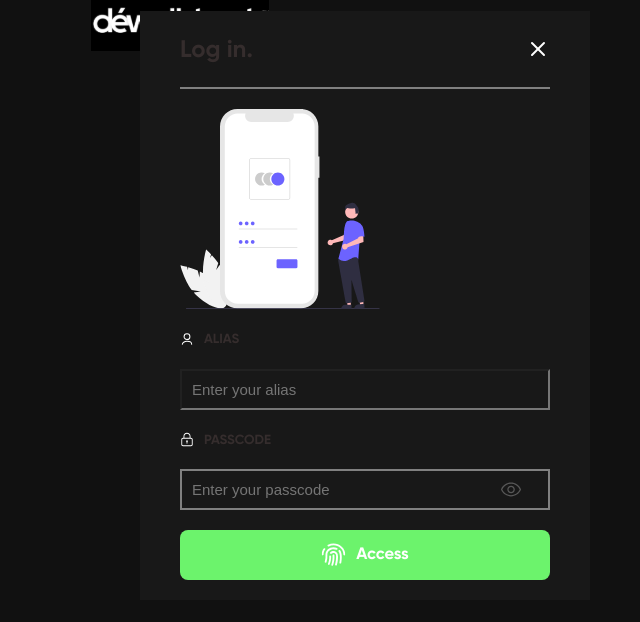
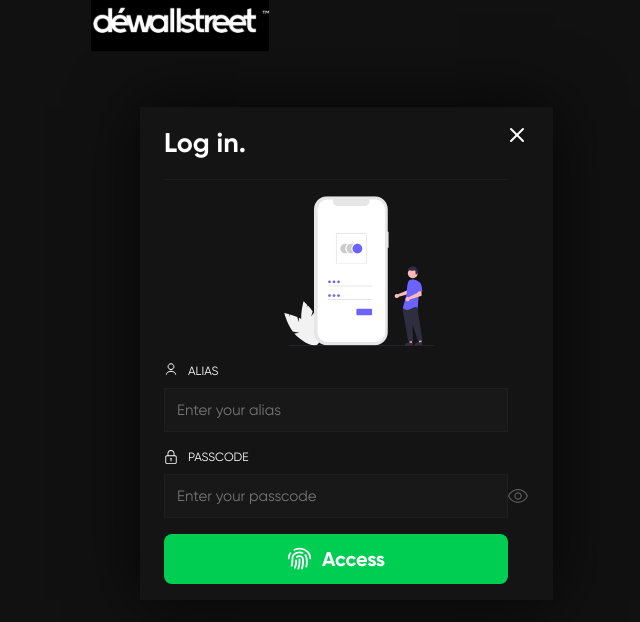
Before and after one commit to chieftain-defutura/Dewallstreet-Timesheet, a React (Vite) app: page / in a window 1280 px wide. Shown: the top 622 px of the page, without its empty margins (460-1100 px from the left). Built offline with nearby package versions, Linux system fonts and the light colour scheme.

Commit message:
push loginpage

```diff
--- a/src/components/Login_page/login_page.css
+++ b/src/components/Login_page/login_page.css
@@ -2,26 +2,33 @@
   position: absolute;
   left: 600px;
   bottom: 200px;
-  color: rgb(53, 45, 45);
-  font-family: "Gilroy-Bold";
-  background-color: rgb(24, 24, 24);
+  color: var(--canvas, #fff);
+  font-family: "Gilroy-bold";
+  background-color: #141414;
+  box-shadow: 0px 0px 64px 0px rgba(0, 0, 0, 0.8);
   border-bottom: 1.1em;
-  width: 450px;
-  padding: 20px 40px;
+  padding: 16px 24px;
   display: flex;
   flex-direction: column;
   align-content: space-between;
-  gap: 20px;
+  gap: 16px;
   align-content: center;
   justify-content: center;
+  text-shadow: 10.804594993591309px 10.804594993591309px 324.1378479003906px 0px
+    rgba(183, 183, 183, 0.5);
+  font-size: 18px;
 }
 .emptyline {
-  border-bottom: 2px solid grey;
+  width: 344px;
+  height: 1px;
+  background-color: #1e1e1e;
 }
 .login_main {
   display: flex;
   flex-direction: row;
-  justify-content: space-between;
+  justify-content: center;
+  align-items: flex-start;
+  gap: 259px;
 }
 .user_name,
 .user_password {
@@ -29,35 +36,59 @@
   flex-direction: row;
   gap: 10px;
 }
-.Login_page > input {
+.Login_page input {
   padding: 10px;
   outline: none;
-  color: grey;
+  color: var(--labler-tight, #575757);
   background-color: rgb(24, 24, 24);
   font-size: 15px;
+  font-family: "Gilroy-regular";
+  border: 1px solid var(--line, #1e1e1e);
+}
+.username_section > input,
+.passcode > input {
+  display: flex;
+  width: 344px;
+  padding: 12px;
+  align-items: center;
+}
+.passcode {
+  display: flex;
+  flex-direction: row;
+  position: relative;
 }
 .Login_page > button {
-  background-color: rgb(108, 243, 108);
-  color: white;
-  font-size: 20px;
+  background-color: var(--green, #00ce53);
+  font-family: "Gilroy-bold";
+  align-items: center;
+  justify-content: center;
+  width: 344px;
+  padding: 12px 0;
+  gap: 8px;
+  display: flex;
 }
 .access {
   display: flex;
   flex-direction: row;
-  justify-content: center;
+  color: #fff;
+  font-size: 20px;
   gap: 10px;
 }
-.passcode {
-  border: 2px solid grey;
+.Login_page h5 {
+  color: var(--canvas, #fff);
+  text-align: center;
+  font-family: "gilroy-regular";
+  font-size: 12px;
+}
+.passcode_section,
+.username_section {
   display: flex;
-  flex-direction: row;
-  gap: 100px;
+  flex-direction: column;
+  justify-content: center;
+  align-items: flex-start;
+  gap: 8px;
 }
-.passcode > input {
-  padding: 10px;
-  outline: none;
-  color: grey;
-  background-color: rgb(24, 24, 24);
-  font-size: 15px;
-  border: none;
+.Login_page > img {
+  position: relative;
+  left: 120px;
 }
--- a/src/components/Login_page/login_page.jsx
+++ b/src/components/Login_page/login_page.jsx
@@ -11,15 +11,24 @@ const Login_Page = () => {
     <div className="Login_page">
       <div className="login_main">
         <h2>Log in.</h2>
-        <img src={cancel} alt="cencel" />
+        <img src={cancel} alt="cencel" width="24px" height="24px" />
       </div>
       <div className="emptyline"></div>
-      <img src={login} alt="login" width="200px" height="200px" />
+      <img
+        src={login}
+        alt="login"
+        width="149.552px"
+        height="150px"
+        id="loginpage_image"
+      />
+      <div className="username_section">
         <div className="user_name">
-        <img src={user} alt="user" />
+          <img src={user} alt="user" width="14px" height="14px" />
           <h5>ALIAS</h5>
         </div>
         <input type="text" placeholder="Enter your alias" />
+      </div>
+      <div className="passcode_section">
         <div className="user_password">
           <img src={lock} alt="lock" />
           <h5>PASSCODE</h5>
@@ -28,10 +37,12 @@ const Login_Page = () => {
           <input type="text" placeholder="Enter your passcode" />
           <img src={eye} alt="eye" width="20px" />
         </div>
+      </div>
+
       <button>
         <div className="access">
           <img src={fingerprint} alt="fingerprint" width="25px" />
-          <h5>Access</h5>
+          <h4>Access</h4>
         </div>
       </button>
     </div>
```
Lines whose indentation alone changed are shown as unchanged.
